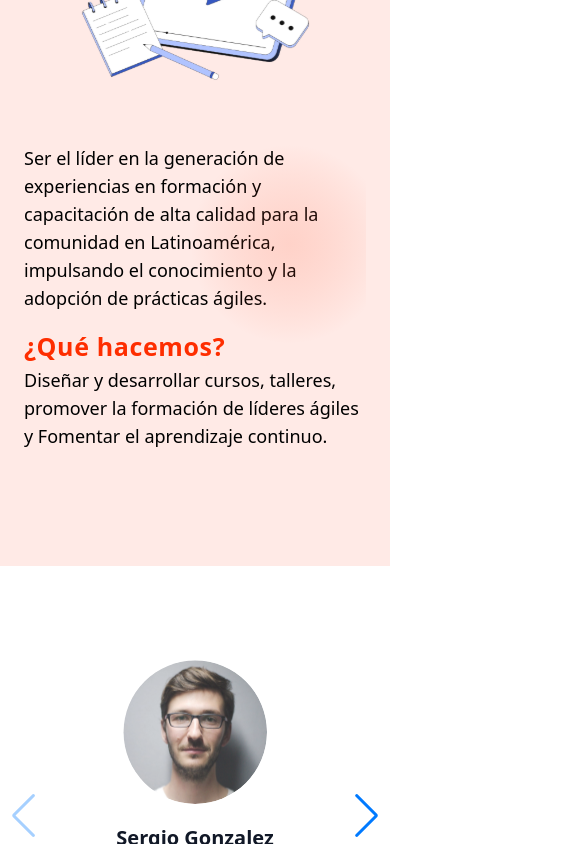
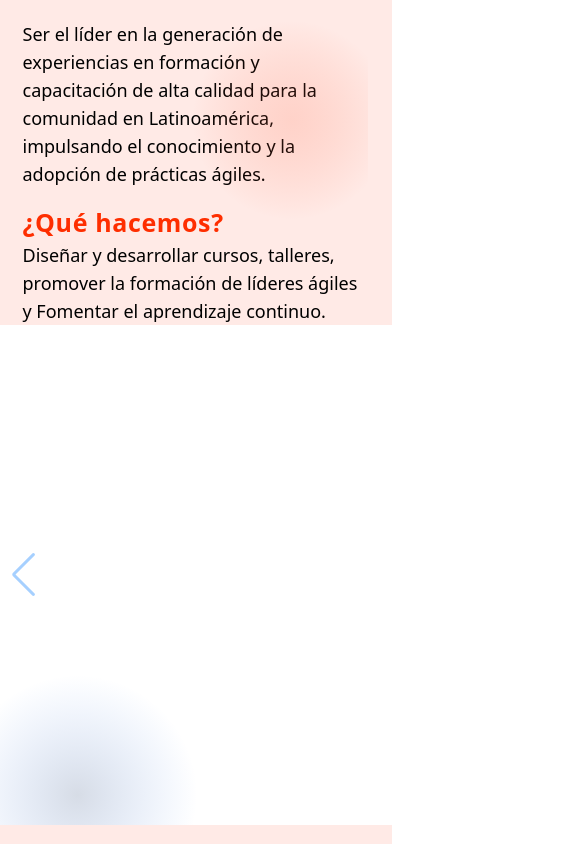
Before and after one commit to ScrumLatamCommunity/web-portal, a Next.js app: page /community/squads in a window 390 px wide. Shown: the part 2606-3450 px from the top of the page, 585 px wide, since content can reach past the window. Built offline with nearby package versions, Linux system fonts and the light colour scheme.

Commit message:
fix: web md responsive

```diff
--- a/src/app/community/components/heroSection.tsx
+++ b/src/app/community/components/heroSection.tsx
@@ -9,7 +9,7 @@ export default function HeroSection({
   title,
 }: HeroInterface) {
   return (
-    <section className='flex flex-col items-center justify-center md:h-dvh md:justify-between'>
+    <section className='flex max-w-screen-2xl flex-col items-center justify-center md:mt-24 md:h-dvh md:justify-between'>
       <div className='mx-52 flex flex-col gap-8 md:flex-row md:items-center md:justify-center'>
         <div className='relative m-6 flex h-full flex-col justify-center md:w-[626px]'>
           <DottedOrange className='absolute h-[300px] w-[300px] md:hidden' />
--- a/src/app/community/components/joinSection.tsx
+++ b/src/app/community/components/joinSection.tsx
@@ -9,7 +9,7 @@ export default function JoinCommunity({
   title,
 }: JoinCommunityProps) {
   return (
-    <div className='flex min-h-dvh flex-col items-center justify-center bg-[#F15A2B] p-4 text-center md:h-[467px] md:min-h-0'>
+    <div className='flex min-h-dvh w-full max-w-screen-2xl flex-col items-center justify-center bg-[#F15A2B] p-4 text-center md:h-[467px] md:min-h-0'>
       <div className='mb-6 md:relative'>
         <GearIcon className='h-8 w-8 md:absolute md:left-[-400px] md:h-16 md:w-16' />
       </div>
--- a/src/app/community/components/profileSection.tsx
+++ b/src/app/community/components/profileSection.tsx
@@ -66,6 +66,7 @@ export default function ProfileSection() {
           spaceBetween: 50,
         },
       }}
+      className='max-w-screen-2xl'
     >
       {profiles.map((profile, index) => (
         <SwiperSlide key={index}>
--- a/src/app/community/components/squadFeature.tsx
+++ b/src/app/community/components/squadFeature.tsx
@@ -10,7 +10,7 @@ export default function SquadFeature({
   title,
 }: SquadFeatureInterface) {
   return (
-    <section className='flex h-dvh flex-1 flex-col justify-around bg-[#FFEAE6] md:h-[467px] md:flex-row'>
+    <section className='flex h-dvh max-w-screen-2xl flex-1 flex-col justify-around bg-[#FFEAE6] md:h-[467px] md:flex-row'>
       <div className='relative flex h-full flex-col items-center justify-around md:mx-14 md:justify-center'>
         <a
           href='#SQUAD'
--- a/src/app/home/components/Navlist.tsx
+++ b/src/app/home/components/Navlist.tsx
@@ -51,7 +51,7 @@ export const Navlist: React.FC = () => {
           )}
         </div>
         {activeMenu === 'comunidad' && (
-          <div className='z-10 w-full md:bg-black-3 lg:absolute lg:mt-4 lg:w-80 lg:bg-black-2 lg:p-6 lg:shadow-lg'>
+          <div className='z-10 w-full md:bg-black-3 lg:absolute lg:mt-0 lg:w-80 lg:bg-black-2 lg:p-6 lg:shadow-lg'>
             <ul className='space-y-4'>
               <li className='space-y-4'>
                 <h3>Historia</h3>
@@ -70,6 +70,7 @@ export const Navlist: React.FC = () => {
                   </div>
                 </div>
               </li>
+              <Link href='/community/squads'>
                 <li className='space-y-4'>
                   <h3>¿Quienes somos?</h3>
                   <div className='flex items-start'>
@@ -87,6 +88,7 @@ export const Navlist: React.FC = () => {
                     </div>
                   </div>
                 </li>
+              </Link>
               <div>
                 <a href='/onboarding'>Onboarding</a>
               </div>
@@ -125,7 +127,7 @@ export const Navlist: React.FC = () => {
         </a>
 
         {activeMenu === 'entrenamiento' && (
-          <div className='z-10 w-full md:bg-black-3 lg:absolute lg:mt-4 lg:w-80 lg:bg-black-2 lg:p-6 lg:shadow-lg'>
+          <div className='z-10 w-full md:bg-black-3 lg:absolute lg:mt-0 lg:w-80 lg:bg-black-2 lg:p-6 lg:shadow-lg'>
             <ul className='space-y-4'>
               <li className='space-y-4'>
                 <h3>Eventos</h3>
@@ -213,7 +215,7 @@ export const Navlist: React.FC = () => {
         </a>
 
         {activeMenu === 'Novedades' && (
-          <div className='z-10 w-full md:bg-black-3 lg:absolute lg:mt-4 lg:w-80 lg:bg-black-2 lg:p-6 lg:shadow-lg'>
+          <div className='z-10 w-full md:bg-black-3 lg:absolute lg:mt-0 lg:w-80 lg:bg-black-2 lg:p-6 lg:shadow-lg'>
             <ul className='space-y-4'>
               <li className='space-y-4'>
                 <h3>Noticias</h3>
--- a/src/app/layout.tsx
+++ b/src/app/layout.tsx
@@ -20,7 +20,9 @@ export default function RootLayout({ children }: RootLayoutProps) {
     <html lang='es'>
       <body>
         <Navbar />
-        <div>{children}</div>
+        <div className='flex flex-col items-center justify-center'>
+          {children}
+        </div>
         <Footer />
       </body>
     </html>
```
Lines whose indentation alone changed are shown as unchanged.
